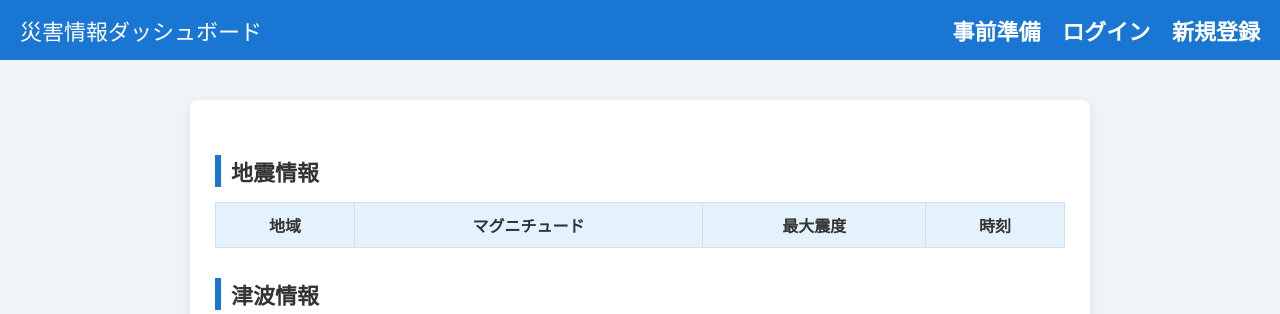
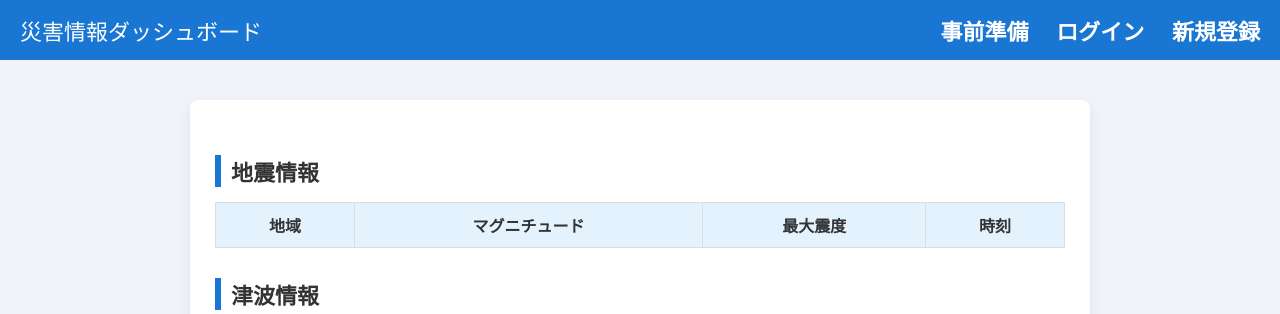
Before and after one commit to sr6910/my_fastapi_app, a Flask app: page /dashboard in a window 1280 px wide. Shown: the top 314 px of the page. Run offline with Flask 3, Linux system fonts and the light colour scheme; the visitor is signed in with stand-in values (Sample User, id 1); data that the repository does not hold is empty; some libraries are stand-ins or nearby versions.

Commit message:
complete disaster support app

```diff
--- a/static/style.css
+++ b/static/style.css
@@ -46,7 +46,7 @@ h3 {
 .header a {
     color: white;
     text-decoration: none;
-    margin-left: 16px;
+    margin-left: 22px;
     font-weight: bold;
 }
 
```
